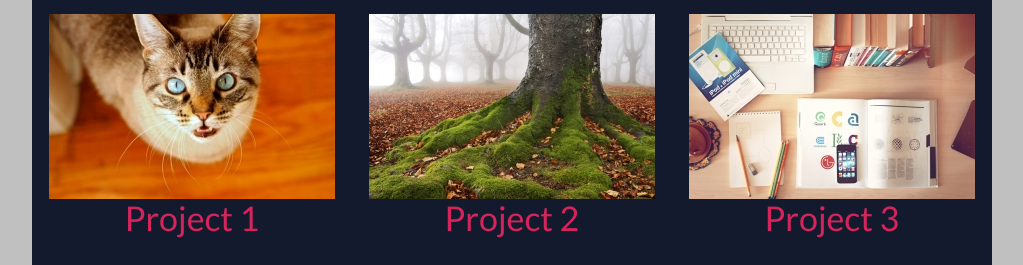
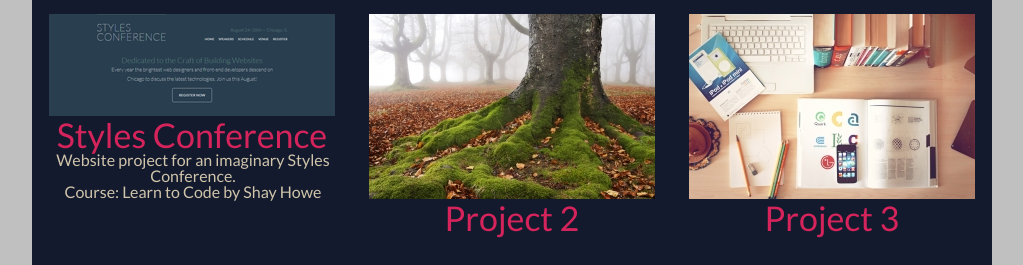
Before and after one commit to cdoole/cdoole.github.io, a plain HTML site: page index.html in a window 1280 px wide. Shown: the part 673-938 px from the top of the page, without its empty margins (128-1151 px from the left). Drawn offline with Linux system fonts and the light colour scheme.

Commit message:
New Featured Work
New project added to portfolio

```diff
--- a/index.html
+++ b/index.html
@@ -36,8 +36,9 @@
 		</div>
 		<div class="row">
 			<div class="col-4">
-				<img src="images/cat.jpg">
-				<a href=""><h3>Project 1</h3></a>
+				<img src="images/sty-con.png">
+				<a href=""><h3>Styles Conference</h3></a>
+				<p>Website project for an imaginary Styles Conference.<br>Course: Learn to Code by Shay Howe</p>
 			</div>
 			<div class="col-4">
 				<img src="images/tree.jpg">
```
Also changed, not shown: images/sty-con.png (added).
